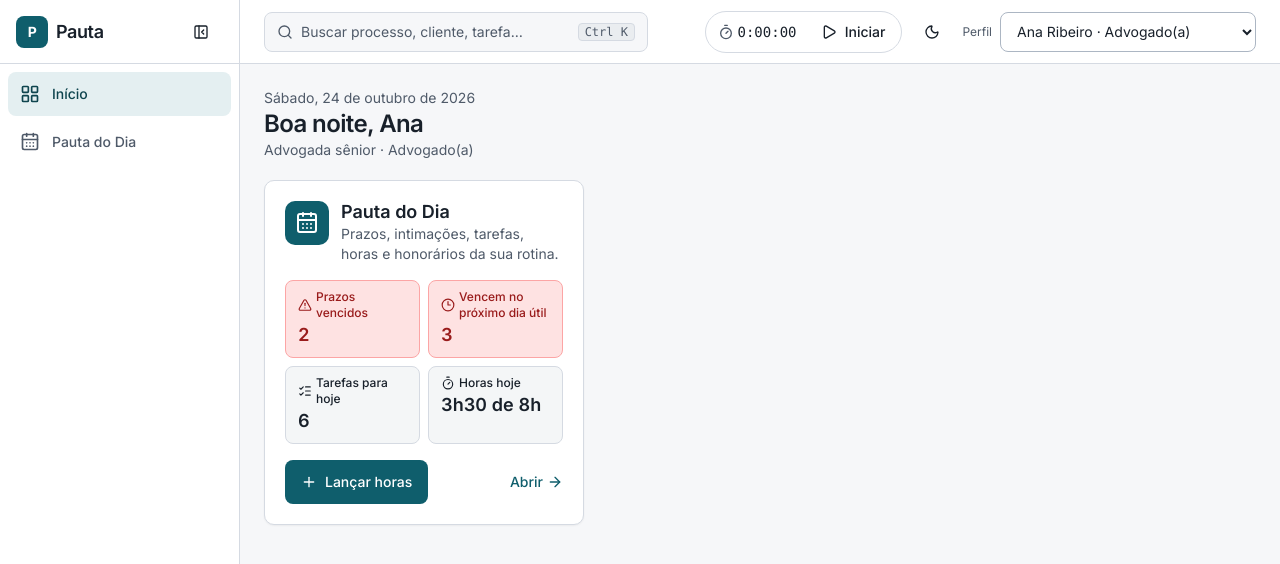
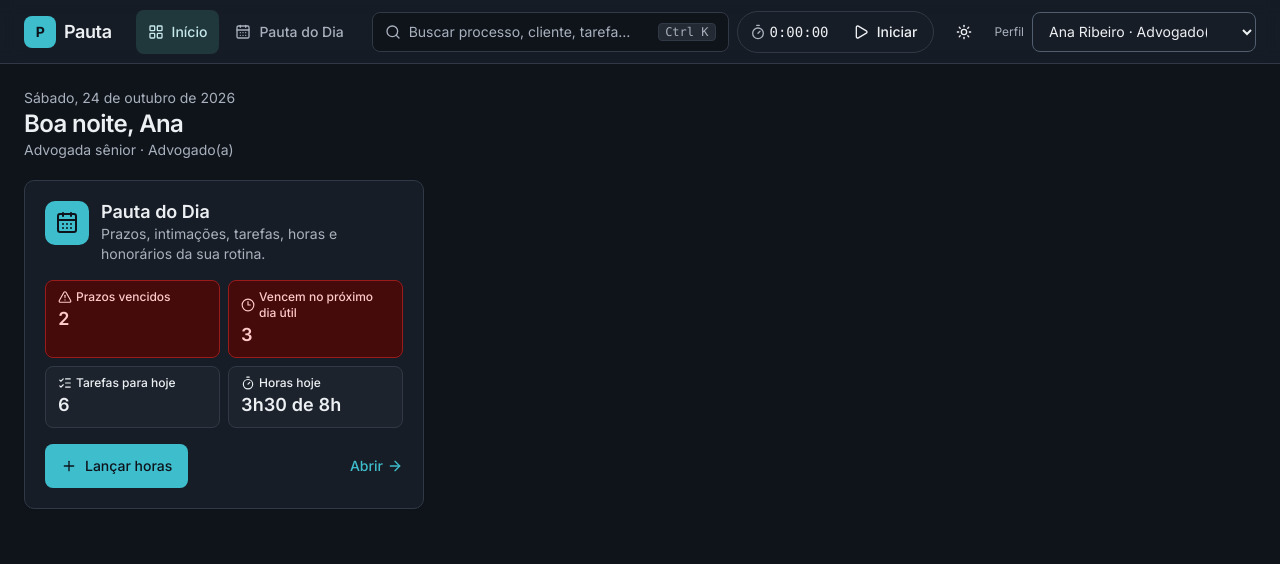
Before and after one commit to felipepintofreitas/Pauta, a React (Vite) app: page /#/ in a window 1280 px wide. Shown: the top 564 px of the page. Built offline with nearby package versions, Linux system fonts and the light colour scheme.

Commit message:
Remove o menu lateral e usa o modo escuro como padrão
Co-Authored-By: Claude Opus 5.5 (1M context) <noreply@anthropic.com>
Claude-Session: https://claude.ai/code/session_014HCGtj15cpm5PGZKYVoBdX

```diff
--- a/index.html
+++ b/index.html
@@ -12,9 +12,9 @@
     <script>
       try {
         var forcado = document.documentElement.getAttribute('data-theme');
-        var t = forcado === 'dark' ? 'escuro' : forcado === 'light' ? 'claro' : localStorage.getItem('pauta:tema');
-        if (t === 'escuro' || (!t && window.matchMedia('(prefers-color-scheme: dark)').matches)) document.documentElement.classList.add('dark');
-      } catch (e) {}
+        var t = forcado === 'dark' ? 'escuro' : forcado === 'light' ? 'claro' : localStorage.getItem('pauta:tema-v2');
+        if (t !== 'claro') document.documentElement.classList.add('dark');
+      } catch (e) { document.documentElement.classList.add('dark'); }
     </script>
   </head>
   <body>
--- a/src/components/layout/Shell.tsx
+++ b/src/components/layout/Shell.tsx
@@ -12,8 +12,6 @@ import {
   FileText,
   Settings,
   Search,
-  PanelLeftClose,
-  PanelLeftOpen,
   LayoutGrid,
   CalendarDays,
   ChevronLeft,
@@ -24,7 +22,7 @@ import { useApp } from '@/store/store'
 import { useUi } from '@/store/ui'
 import { NOMES_PERFIL, type Perfil } from '@/data/tipos'
 import { menuDoPerfil, pode, type Rota } from '@/lib/permissoes'
-import { gravar, ler } from '@/lib/armazenamento'
+import { gravar } from '@/lib/armazenamento'
 import { cn } from '@/lib/utils'
 import { Button } from '../ui/button'
 import { Dialog } from '../ui/dialog'
@@ -50,18 +48,18 @@ function useTema() {
   const [escuro, setEscuro] = useState(() => document.documentElement.classList.contains('dark'))
   useEffect(() => {
     document.documentElement.classList.toggle('dark', escuro)
-    gravar('pauta:tema', escuro ? 'escuro' : 'claro')
+    gravar('pauta:tema-v2', escuro ? 'escuro' : 'claro')
   }, [escuro])
   return { escuro, alternar: () => setEscuro((v) => !v) }
 }
 
-function Marca({ recolhido }: { recolhido?: boolean }) {
+function Marca() {
   return (
     <span className="flex items-center gap-2 font-semibold tracking-tight">
       <span aria-hidden className="grid size-8 place-items-center rounded-md bg-primary text-sm font-bold text-primary-foreground">
         P
       </span>
-      {!recolhido && <span className="text-lg">Pauta</span>}
+      <span className="text-lg">Pauta</span>
     </span>
   )
 }
@@ -99,9 +97,7 @@ export function Shell({ children }: { children: ReactNode }) {
   const tema = useTema()
   const local = useLocation()
   const contagens = useContagens()
-  const [recolhido, setRecolhido] = useState(() => ler<boolean>('pauta:menu-recolhido') ?? false)
   const [perfilAberto, setPerfilAberto] = useState(false)
-  useEffect(() => gravar('pauta:menu-recolhido', recolhido), [recolhido])
   useEffect(() => {
     window.scrollTo(0, 0)
   }, [local.pathname])
@@ -124,17 +120,13 @@ export function Shell({ children }: { children: ReactNode }) {
         Pular para o conteúdo
       </a>
 
-      {/* Menu lateral (desktop) */}
-      <aside className={cn('fixed inset-y-0 left-0 z-30 hidden flex-col border-r bg-card transition-[width] md:flex', recolhido ? 'w-[4.5rem]' : 'w-60')} aria-label="Menu principal">
-        <div className={cn('flex h-16 items-center border-b', recolhido ? 'justify-center' : 'justify-between px-4')}>
-          <Marca recolhido={recolhido} />
-          {!recolhido && (
-            <Button variant="ghost" size="icon" onClick={() => setRecolhido(true)} aria-label="Recolher menu">
-              <PanelLeftClose />
-            </Button>
-          )}
-        </div>
-        <nav className="flex-1 space-y-1 overflow-y-auto p-2">
+      <div className="flex min-h-dvh flex-col">
+        {/* Barra superior */}
+        <header className="sticky top-0 z-20 flex h-14 items-center gap-2 border-b bg-card/95 px-3 backdrop-blur md:h-16 md:px-6">
+          <Link to="/" aria-label="Pauta, ir para o início" className="shrink-0 rounded-md">
+            <Marca />
+          </Link>
+          <nav aria-label="Menu principal" className="ml-4 hidden items-center gap-1 md:flex">
             {navegacao.map((item) => {
               const Icone = item.icone
               return (
@@ -142,17 +134,15 @@ export function Shell({ children }: { children: ReactNode }) {
                   key={item.caminho}
                   to={item.caminho}
                   aria-current={item.ativo ? 'page' : undefined}
-                title={recolhido ? item.rotulo : undefined}
                   className={cn(
-                  'relative flex min-h-11 items-center gap-3 rounded-md px-3 text-sm font-medium transition-colors',
-                  recolhido && 'justify-center px-0',
+                    'relative flex min-h-11 items-center gap-2 whitespace-nowrap rounded-md px-3 text-sm font-medium transition-colors',
                     item.ativo ? 'bg-secondary text-secondary-foreground' : 'text-muted-foreground hover:bg-muted hover:text-foreground',
                   )}
                 >
-                <Icone className="size-5 shrink-0" aria-hidden />
-                <span className={cn(recolhido && 'sr-only')}>{item.rotulo}</span>
+                  <Icone className="size-4 shrink-0" aria-hidden />
+                  {item.rotulo}
                   {!!item.contagem && (
-                  <span className={cn('ml-auto rounded-full bg-primary px-1.5 text-xs font-semibold text-primary-foreground', recolhido && 'absolute right-1 top-1')}>
+                    <span className="rounded-full bg-primary px-1.5 text-xs font-semibold text-primary-foreground">
                       {item.contagem}
                       <span className="sr-only"> pendentes</span>
                     </span>
@@ -161,51 +151,36 @@ export function Shell({ children }: { children: ReactNode }) {
               )
             })}
           </nav>
-        {recolhido && (
-          <div className="flex justify-center border-t p-2">
-            <Button variant="ghost" size="icon" onClick={() => setRecolhido(false)} aria-label="Expandir menu">
-              <PanelLeftOpen />
-            </Button>
-          </div>
-        )}
-      </aside>
-
-      <div className={cn('flex min-h-dvh flex-col transition-[padding]', recolhido ? 'md:pl-[4.5rem]' : 'md:pl-60')}>
-        {/* Barra superior */}
-        <header className="sticky top-0 z-20 flex h-14 items-center gap-2 border-b bg-card/95 px-3 backdrop-blur md:h-16 md:px-6">
-          <span className="md:hidden">
-            <Marca />
-          </span>
           <button
             type="button"
             onClick={() => setBuscaAberta(true)}
-            className="hidden min-h-10 w-full max-w-sm items-center gap-2 rounded-md border bg-background px-3 text-sm text-muted-foreground hover:bg-muted md:flex"
+            className="ml-2 hidden min-h-10 w-full min-w-0 max-w-sm items-center gap-2 rounded-md border bg-background px-3 text-sm text-muted-foreground hover:bg-muted xl:flex"
           >
-            <Search className="size-4" aria-hidden />
-            Buscar processo, cliente, tarefa…
-            <kbd className="ml-auto rounded border bg-muted px-1.5 text-xs">Ctrl K</kbd>
+            <Search className="size-4 shrink-0" aria-hidden />
+            <span className="truncate">Buscar processo, cliente, tarefa…</span>
+            <kbd className="ml-auto whitespace-nowrap rounded border bg-muted px-1.5 text-xs">Ctrl K</kbd>
           </button>
           <div className="ml-auto flex items-center gap-1 md:gap-2">
             {lancaHoras && (
-              <div className="hidden md:block">
+              <div className="hidden lg:block">
                 <CronometroBarra />
               </div>
             )}
-            <Button variant="ghost" size="icon" className="md:hidden" onClick={() => setBuscaAberta(true)} aria-label="Buscar">
+            <Button variant="ghost" size="icon" className="xl:hidden" onClick={() => setBuscaAberta(true)} aria-label="Buscar">
               <Search />
             </Button>
             <Button variant="ghost" size="icon" onClick={tema.alternar} aria-label={tema.escuro ? 'Usar modo claro' : 'Usar modo escuro'}>
               {tema.escuro ? <Sun /> : <Moon />}
             </Button>
-            <div className="hidden items-center gap-2 lg:flex">
+            <div className="hidden items-center gap-2 xl:flex">
               <label htmlFor="perfil-desktop" className="text-xs text-muted-foreground">
                 Perfil
               </label>
-              <SeletorPerfil id="perfil-desktop" className="w-64" />
+              <SeletorPerfil id="perfil-desktop" className="w-56" />
             </div>
-            <Button variant="ghost" className="gap-2 px-2 lg:hidden" onClick={() => setPerfilAberto(true)} aria-label={`Trocar perfil (atual: ${usuario.nome}, ${NOMES_PERFIL[usuario.perfil]})`}>
+            <Button variant="ghost" className="gap-2 px-2 xl:hidden" onClick={() => setPerfilAberto(true)} aria-label={`Trocar perfil (atual: ${usuario.nome}, ${NOMES_PERFIL[usuario.perfil]})`}>
               <Avatar nome={usuario.nome} id={usuario.id} />
-              <span className="hidden text-left text-xs leading-tight sm:block">
+              <span className="hidden text-left text-xs leading-tight sm:max-md:block">
                 <span className="block font-medium text-foreground">{usuario.nome}</span>
                 <span className="block text-muted-foreground">{NOMES_PERFIL[usuario.perfil]}</span>
               </span>
```
Also changed, not shown: 1 other file (tests, documents, lock files or other folders). Lines whose indentation alone changed are shown as unchanged.
